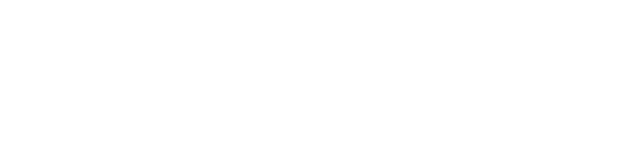
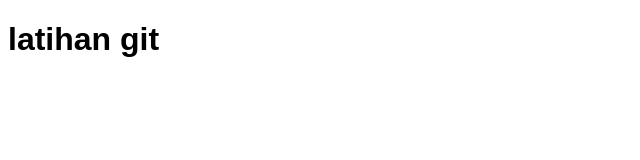
Before and after one commit to Khoirul-Amri/test-repository, a plain HTML site: page index.html in a window 1280 px wide. Shown: the whole page, without its empty margins (0-640 px from the left). Drawn offline with Linux system fonts and the light colour scheme.

Commit message:
mengubah file index dan menambahkan file style.css

```diff
--- a/index.html
+++ b/index.html
@@ -4,9 +4,10 @@
     <meta charset="UTF-8">
     <meta http-equiv="X-UA-Compatible" content="IE=edge">
     <meta name="viewport" content="width=device-width, initial-scale=1.0">
-    <title>Document</title>
+    <title>Coba Git</title>
+    <link rel="stylesheet" href="style.css">
 </head>
 <body>
-
+    <h1>latihan git</h1>
 </body>
 </html>
--- /dev/null
+++ b/style.css
@@ -0,0 +1,3 @@
+body {
+    font-family: Arial, Helvetica, sans-serif;
+}
```
